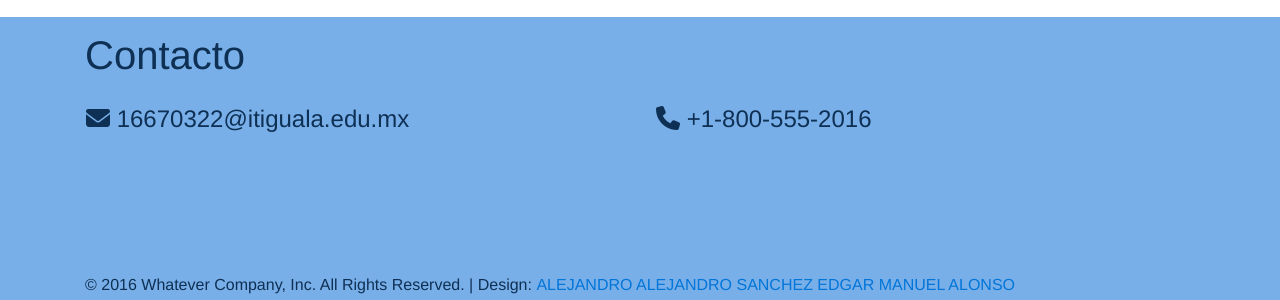
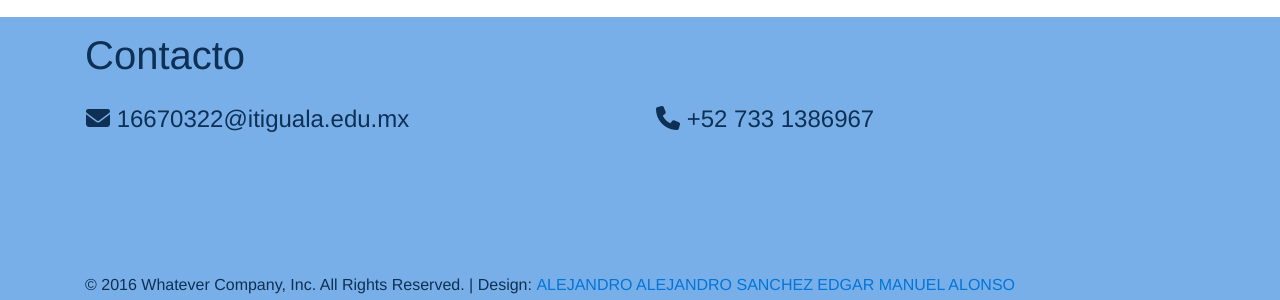
Before and after one commit to ALEJANDROALEJANDROSANCHEZ/BLOG-PERSONAL, a Jekyll site: the page built from index.html, in a window 1280 px wide and 1391 px high. Shown: the part 1078-1378 px from the top of the window. Built offline with Jekyll 4.4.1, drawn with Linux system fonts in a browser that asks for light colours; nearby versions of some CDN libraries.

Commit message:
Update _config.yml

```diff
--- a/_config.yml
+++ b/_config.yml
@@ -18,7 +18,7 @@ snapwidget: 247552
 
 #Contacts
 email: 16670322@itiguala.edu.mx
-phone: +1-800-555-2016
+phone: +52 733 1386967
 
 # Tracking
 googleAnalitycsID: UA-83933844-1
```
